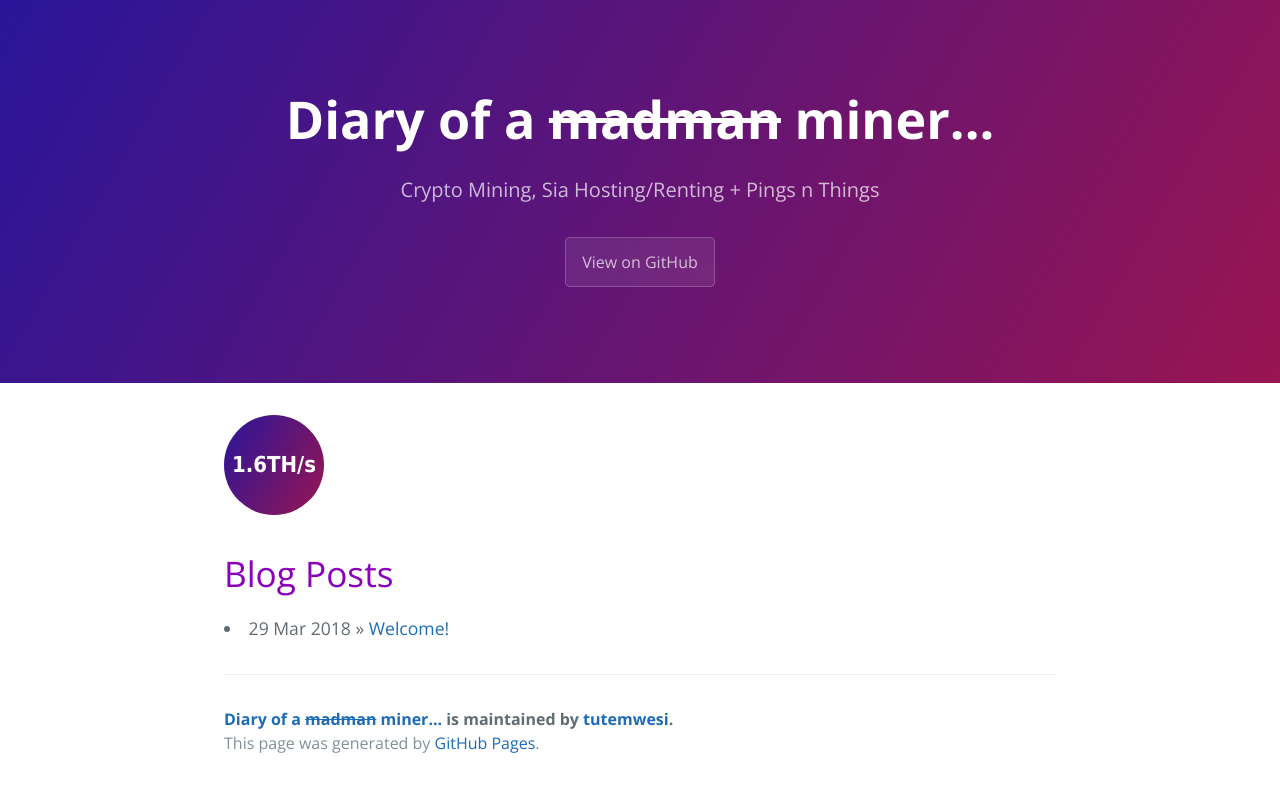
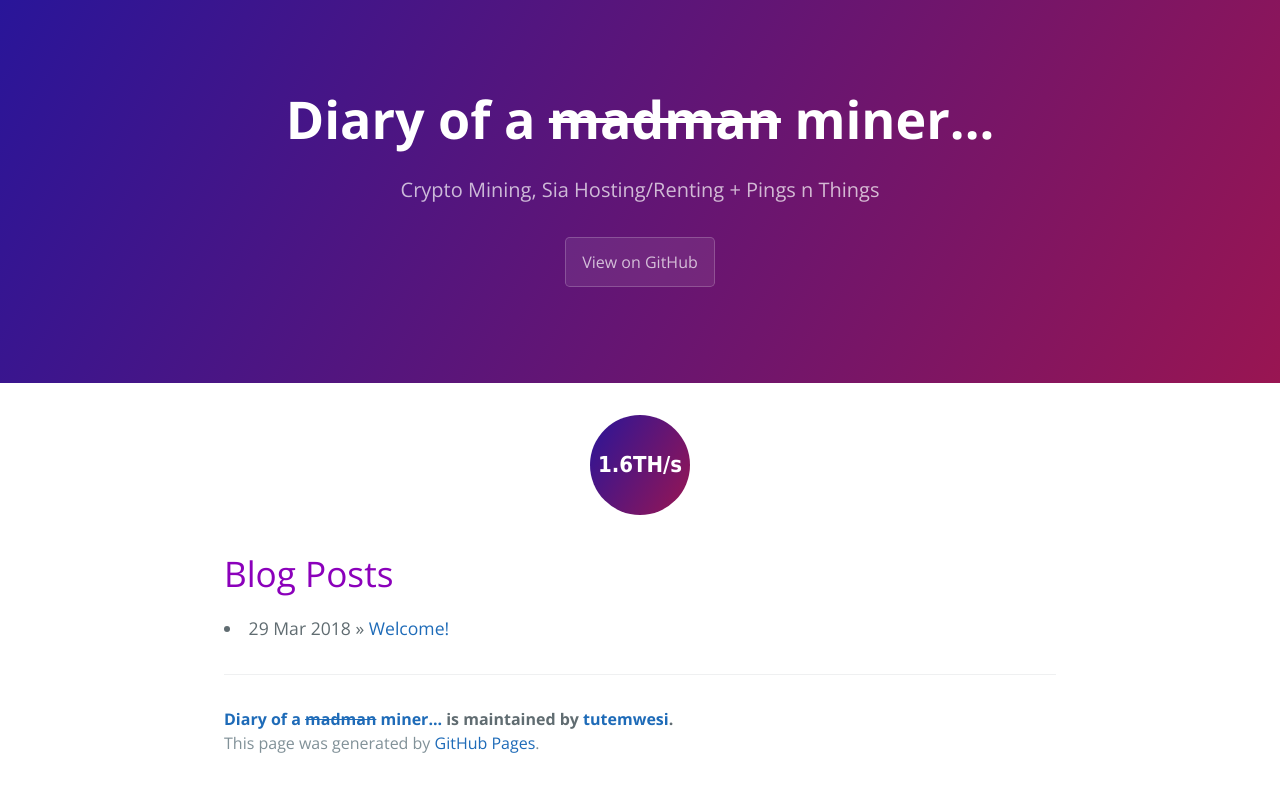
Before and after one commit to intheether/intheether.github.io, a Jekyll site: the page built from index.md, in a window 1280 px wide. Shown: the top 792 px of the page. Built offline with Jekyll 4.4.1, drawn with Linux system fonts in a browser that asks for light colours.

Commit message:
Update default.html

```diff
--- a/_layouts/default.html
+++ b/_layouts/default.html
@@ -8,7 +8,7 @@
 
 
     <section class="main-content">
-    <div class="hashrate" align="center">1.6TH/s</div>
+      <center><div class="hashrate">1.6TH/s</div></center>
       {{ content }}
 
       {% include page-footer.html %}
```
